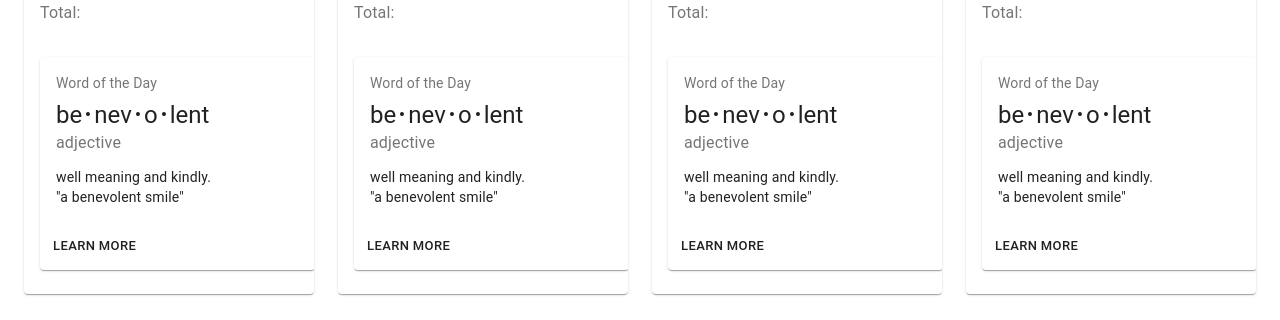
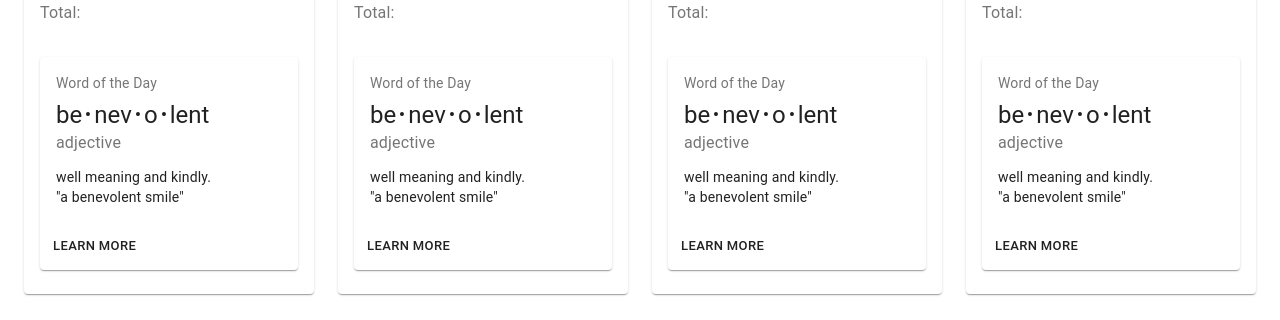
Before and after one commit to RafaelEstevam/to-do-app-lab-v, a React (Create React App) app: page /kanban in a window 1280 px wide. Shown: the part 135-455 px from the top of the page. Built offline with nearby package versions, Linux system fonts and the light colour scheme.

Commit message:
Ajust task cart

```diff
--- a/src/components/task.card.component.js
+++ b/src/components/task.card.component.js
@@ -7,9 +7,6 @@ import Button from '@material-ui/core/Button';
 import Typography from '@material-ui/core/Typography';
 
 const useStyles = makeStyles({
-  root: {
-    minWidth: 275,
-  },
   bullet: {
     display: 'inline-block',
     margin: '0 2px',
```
